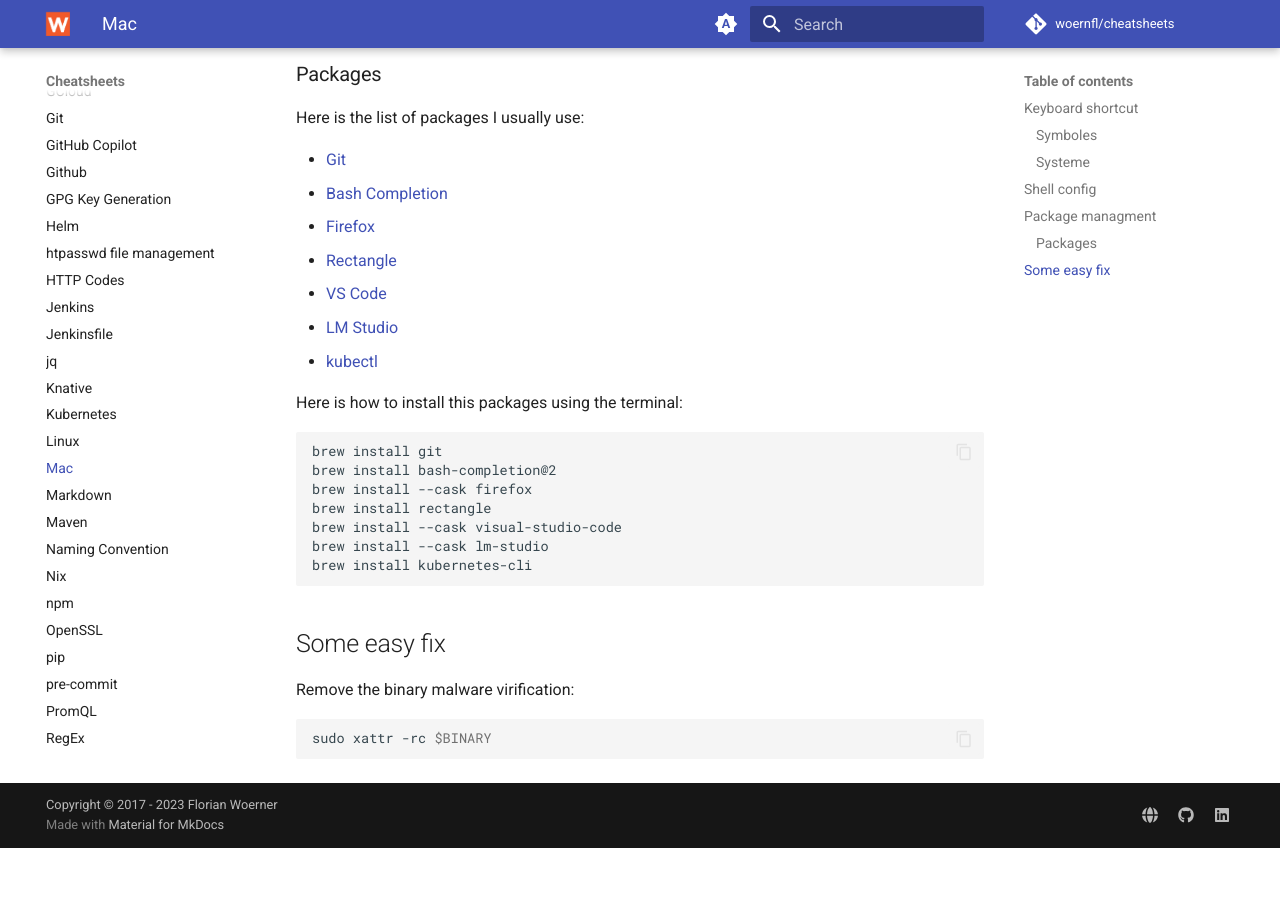
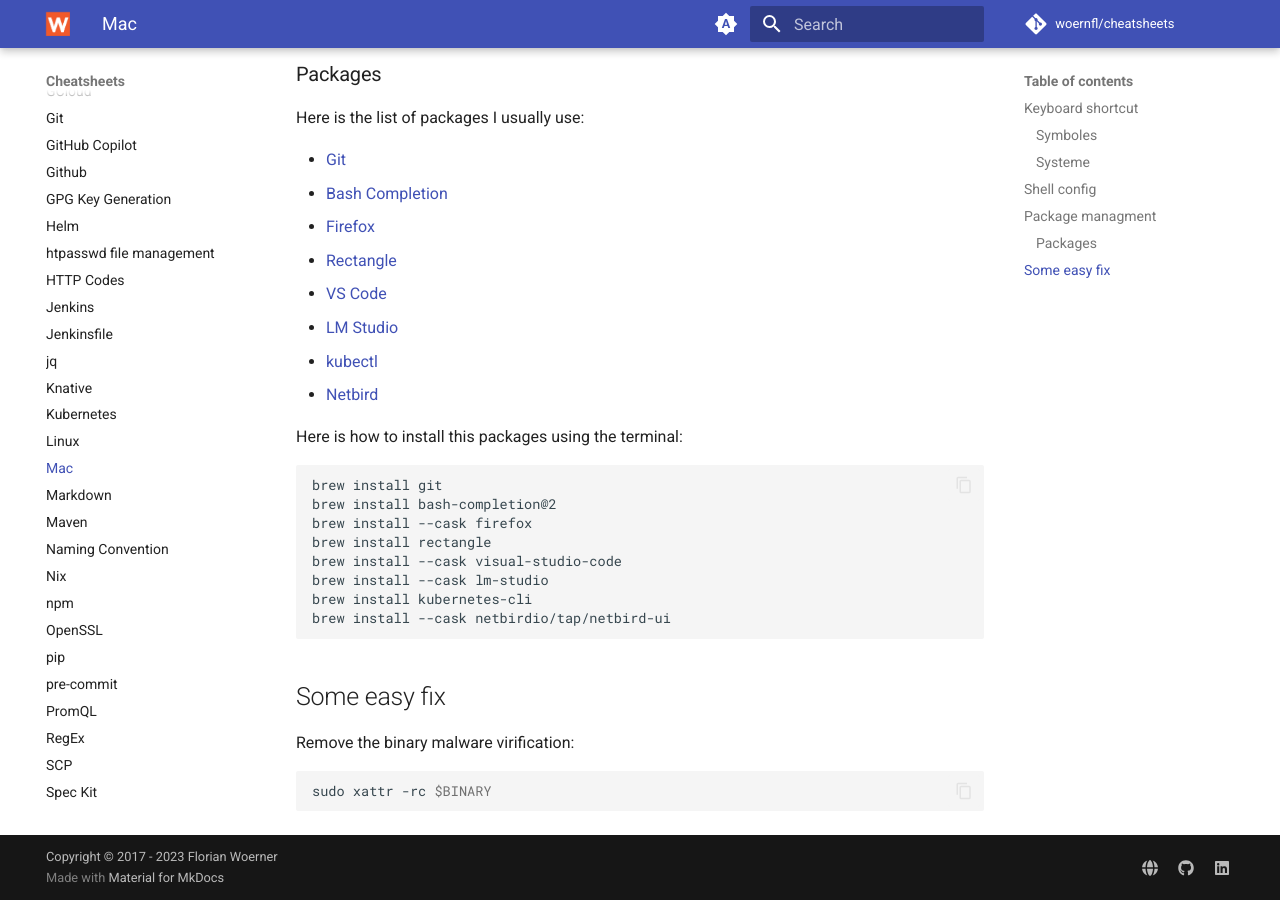
Before and after one commit to woernfl/cheatsheets, an MkDocs documentation site: the page built from docs/mac.md, in a window 1280 px wide and 900 px high, scrolled down 1492 px. Built offline with MkDocs 1.6.1 and Material for MkDocs 9.7.7, drawn with Linux system fonts in a browser that asks for light colours; comment, search, counter and statistics services are not loaded; before the commit the page ends 2340 px from its top, so only the background shows below that.

Commit message:
Add Netbird installation instructions to mac.md

````diff
--- a/docs/mac.md
+++ b/docs/mac.md
@@ -62,6 +62,7 @@
 - [VS Code](https://code.visualstudio.com/)
 - [LM Studio](https://lmstudio.ai/)
 - [kubectl](https://kubernetes.io/docs/tasks/tools/install-kubectl-macos/)
+- [Netbird](https://docs.netbird.io/)
 
 Here is how to install this packages using the terminal:
 
@@ -73,6 +74,7 @@
 brew install --cask visual-studio-code
 brew install --cask lm-studio
 brew install kubernetes-cli
+brew install --cask netbirdio/tap/netbird-ui
 ```
 
 ## Some easy fix
````
